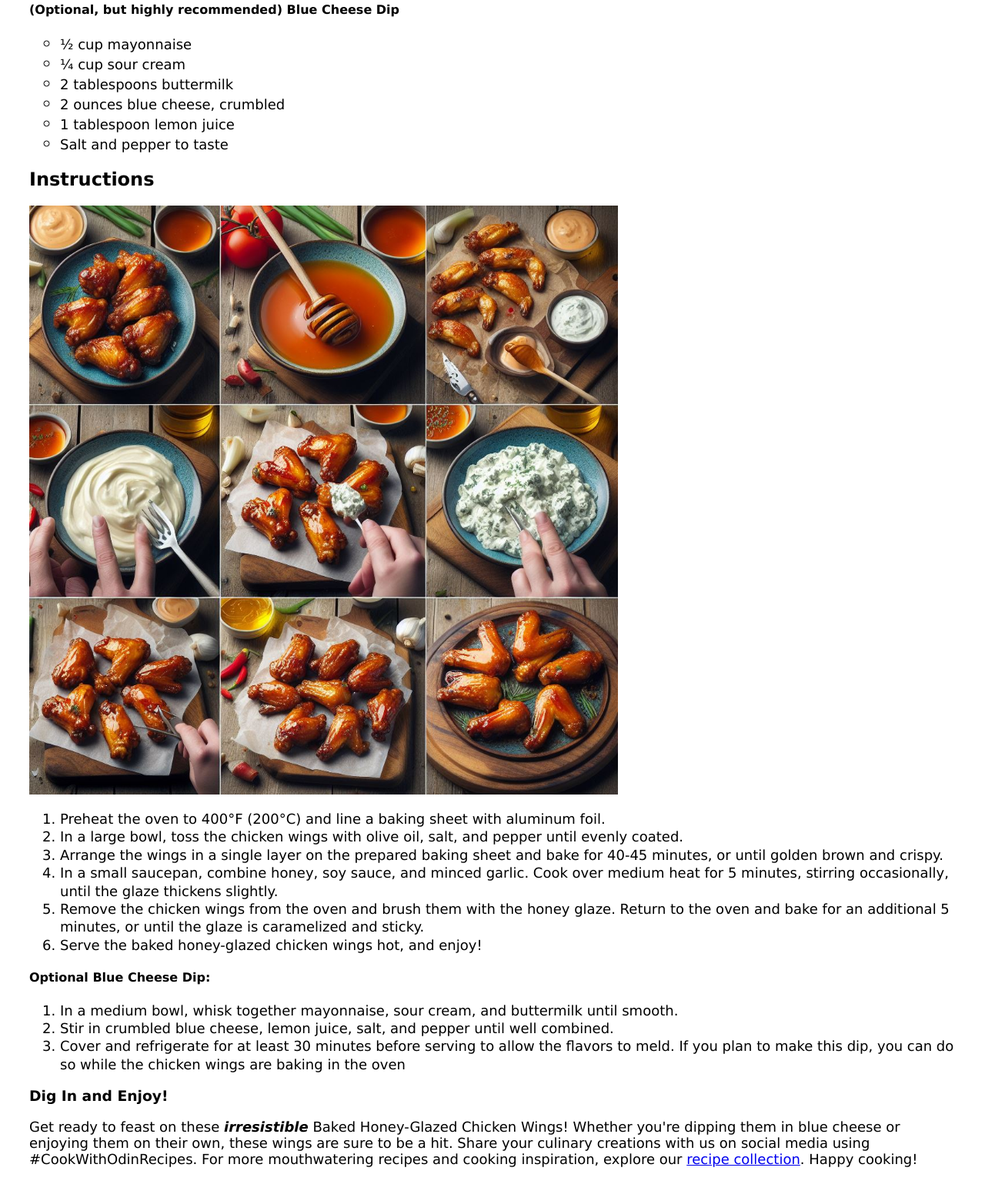
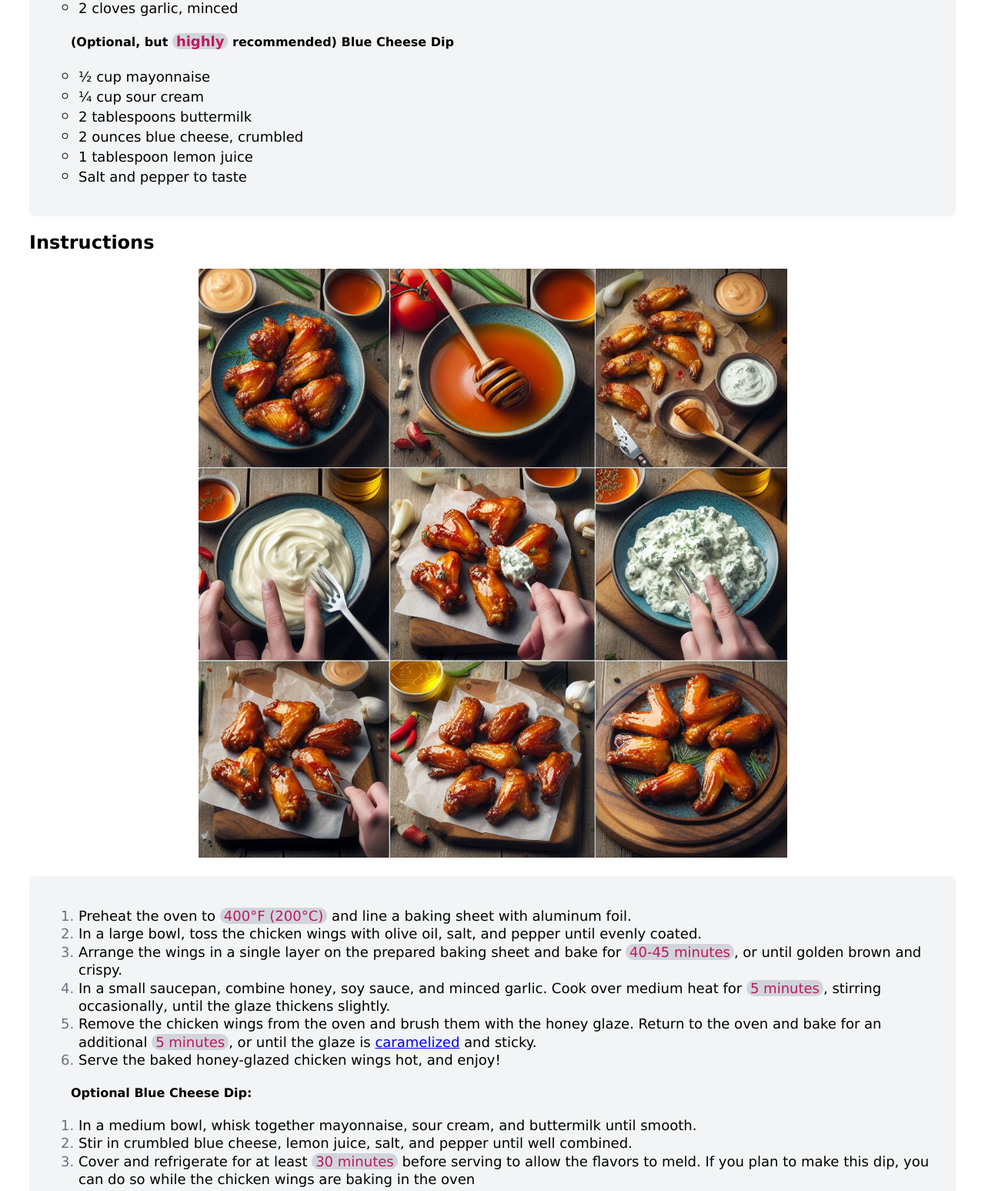
Before and after one commit to pilzpuffer/odin-recipes, a plain HTML site: page recipes/chicken-wings.html in a window 1280 px wide. Shown: the part 1211-2758 px from the top of the page at 77% size. Drawn offline with Linux system fonts and the light colour scheme.

Commit message:
Add colored boxes + highlights for important text
As a joke, I've decided to mimic TheOdinProject's look a bit - so I've added similiarly-styled boxes for lists and similiar highlights for some text
Also, a video joke was added on the "wings" page

```diff
--- a/recipes/chicken-wings.html
+++ b/recipes/chicken-wings.html
@@ -24,7 +24,7 @@
                 <li><span>¼ cup soy sauce</span></li>
                 <li><span>2 cloves garlic, minced</span></li>
             </ul>
-            <h4>(Optional, but highly recommended) Blue Cheese Dip</h4>
+            <h4>(Optional, but <span class="important">highly</span> recommended) Blue Cheese Dip</h4>
                 <ul class="ingredients">
                     <li><span>½ cup mayonnaise</span></li>
                     <li><span>¼ cup sour cream</span></li>
@@ -41,11 +41,11 @@
         </div>
         <div class="box">
             <ol>
-                <li>Preheat the oven to 400°F (200°C) and line a baking sheet with aluminum foil.</li>
+                <li>Preheat the oven to <span class="important">400°F (200°C)</span> and line a baking sheet with aluminum foil.</li>
                 <li>In a large bowl, toss the chicken wings with olive oil, salt, and pepper until evenly coated.</li>
-                <li>Arrange the wings in a single layer on the prepared baking sheet and bake for 40-45 minutes, or until golden brown and crispy.</li>
-                <li>In a small saucepan, combine honey, soy sauce, and minced garlic. Cook over medium heat for 5 minutes, stirring occasionally, until the glaze thickens slightly.</li>
-                <li>Remove the chicken wings from the oven and brush them with the honey glaze. Return to the oven and bake for an additional 5 minutes, or until the glaze is caramelized and sticky.</li>
+                <li>Arrange the wings in a single layer on the prepared baking sheet and bake for <span class="important">40-45 minutes</span>, or until golden brown and crispy.</li>
+                <li>In a small saucepan, combine honey, soy sauce, and minced garlic. Cook over medium heat for <span class="important">5 minutes</span>, stirring occasionally, until the glaze thickens slightly.</li>
+                <li>Remove the chicken wings from the oven and brush them with the honey glaze. Return to the oven and bake for an additional <span class="important">5 minutes</span>, or until the glaze is <a href="https://www.youtube.com/watch?v=Qm0igtO6fAk" title="Go on, click on this - you won't regret it">caramelized</a> and sticky.</li>
                 <li>Serve the baked honey-glazed chicken wings hot, and enjoy!</li>
             </ol>
 
@@ -53,7 +53,7 @@
             <ol>
                 <li>In a medium bowl, whisk together mayonnaise, sour cream, and buttermilk until smooth.</li>
                 <li>Stir in crumbled blue cheese, lemon juice, salt, and pepper until well combined.</li>
-                <li>Cover and refrigerate for at least 30 minutes before serving to allow the flavors to meld. If you plan to make this dip, you can do so while the chicken wings are baking in the oven</li>
+                <li>Cover and refrigerate for at least <span class="important">30 minutes</span> before serving to allow the flavors to meld. If you plan to make this dip, you can do so while the chicken wings are baking in the oven</li>
             </ol>
         </div>
 
--- a/style.css
+++ b/style.css
@@ -1,9 +1,36 @@
-.header {
+.header,
+.second-image {
     text-align: center;
+}
+
+.second-image {
+    margin-bottom: 20px;
 }
 
 * {
     font-family:Verdana, Helvetica, Tahoma, sans-serif;
+}
+
+.box {
+    margin-left: 30px;
+    margin-right: 30px;
+    border-radius: 0.5rem;
+    padding: 1.5rem;
+    background-color: rgb(243, 244, 246);
+}
+
+.important {
+    color: rgb(190, 24, 93);
+    border-radius: 0.375em;
+    background-color: rgb(209, 213, 219);
+    border-radius: 10px;
+    -webkit-box-decoration-break: clone;
+    box-decoration-break: clone;
+    padding: 0 5px 0 5px;
+}
+
+h4.important {
+    font-size: 18px;
 }
 
 .ingredients li,
@@ -20,9 +47,7 @@ ol li {
 h1,
 h2,
 h3,
-.second-image,
 p,
-li,
 h4 {
     margin-left: 30px;
     margin-right: 30px;
@@ -36,6 +61,10 @@ ol {
     line-height: 1.3;
 }
 
+ol li::marker {
+    color: rgb(107, 114, 128);
+}
+
 .section {
     list-style-type: disc;
 }
```
